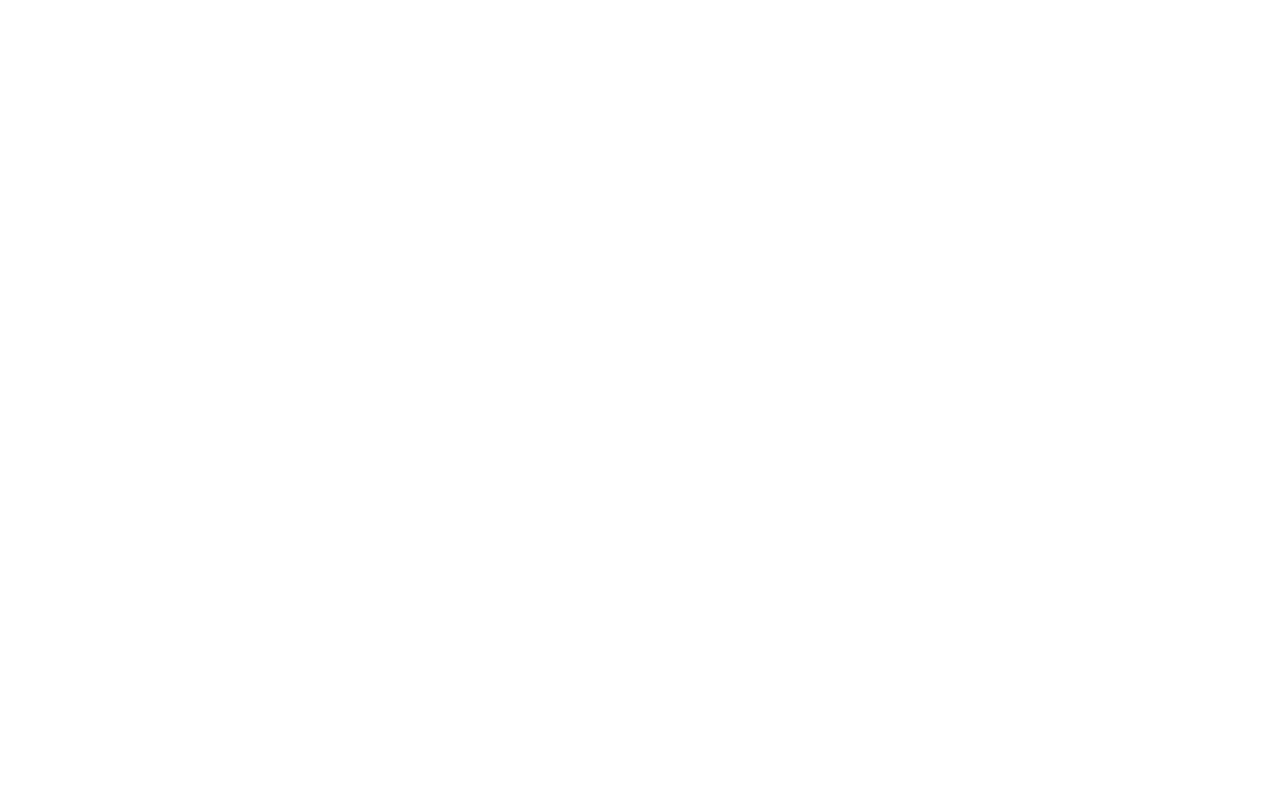
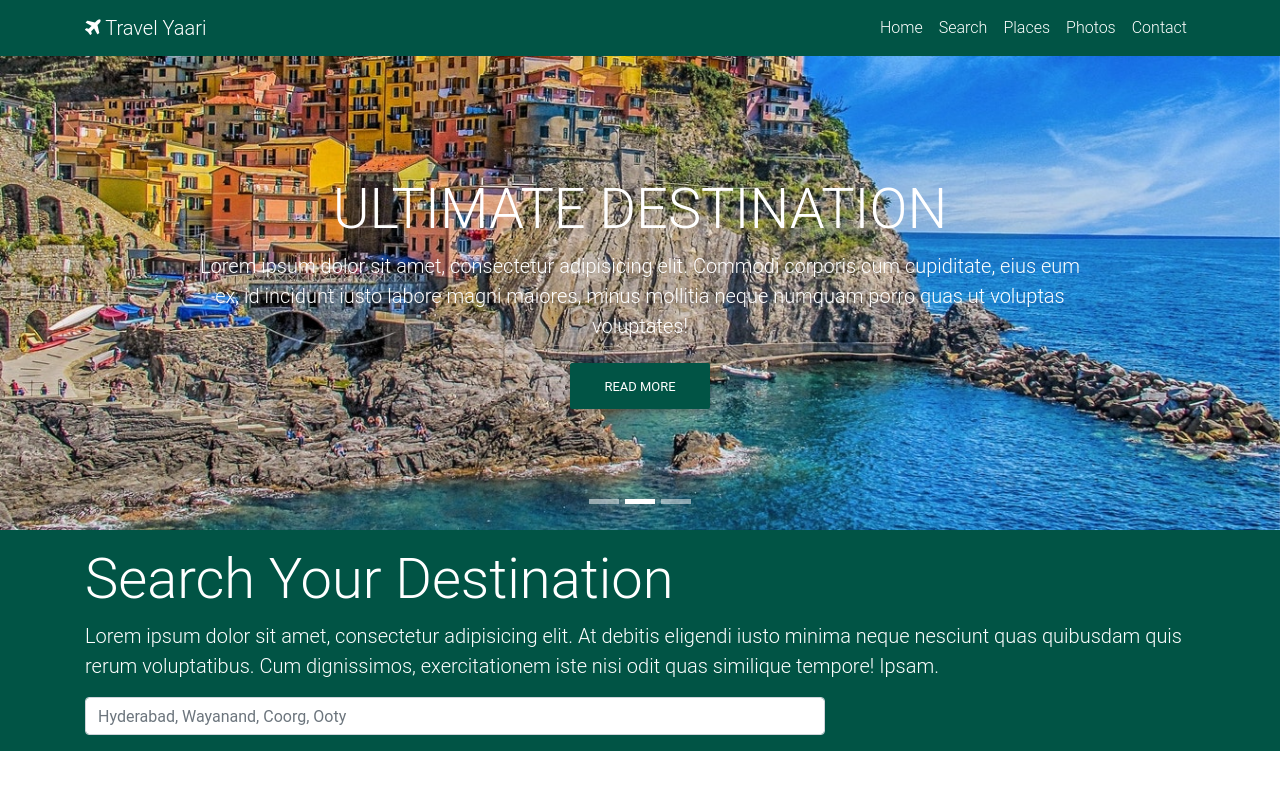
Before and after one commit to x-claimer/Travel_Yaari, a website: page index.html in a window 1280 px wide. Drawn offline with nearby package versions, Linux system fonts and the light colour scheme.

Commit message:
half done

```diff
--- a/atq_styles.css
+++ b/atq_styles.css
@@ -0,0 +1,17 @@
+.bg-ateeq, .btn-ateeq{
+    background-color: #015445;
+}
+
+.text-ateeq{
+    color: #015445;
+}
+
+.carousel .carousel-indicators li{
+    width: 30px;
+    height: 5px;
+    border-radius: 0%;
+}
+
+.carousel-caption{
+    bottom: 20%;
+}
--- a/index.html
+++ b/index.html
@@ -6,6 +6,7 @@
           content="width=device-width, user-scalable=no, initial-scale=1.0, maximum-scale=1.0, minimum-scale=1.0">
     <meta http-equiv="X-UA-Compatible" content="ie=edge">
     <!-- Boostrap CSS -->
+    <link rel="stylesheet" href="node_modules/font-awesome/css/font-awesome.css">
     <link rel="stylesheet" href="node_modules/mdbootstrap/css/bootstrap.css">
     <link rel="stylesheet" href="node_modules/mdbootstrap/css/mdb.css">
     <link rel="stylesheet" href="atq_styles.css">
@@ -13,6 +14,95 @@
     <title>Travel Yaari</title>
 </head>
 <body>
+
+    <!--main navbar-->
+    <nav class="navbar navbar-expand-sm navbar-dark bg-ateeq">
+        <div class="container">
+            <a href="index.html" class="navbar-brand"><span class="fa fa-plane"></span> Travel Yaari</a>
+            <button class="navbar-toggler" data-toggle="collapse" data-target="#travelNavbar">
+                <span class="navbar-toggler-icon"></span>
+            </button>
+
+            <div class="collapse navbar-collapse" id="travelNavbar">
+                <ul class="navbar-nav ml-auto">
+                    <li class="nav-item">
+                        <a href="#" class="nav-link">Home</a>
+                    </li>
+                    <li class="nav-item">
+                        <a href="#" class="nav-link">Search</a>
+                    </li>
+                    <li class="nav-item">
+                        <a href="#" class="nav-link">Places</a>
+                    </li>
+                    <li class="nav-item">
+                        <a href="#" class="nav-link">Photos</a>
+                    </li>
+                    <li class="nav-item">
+                        <a href="#" class="nav-link">Contact</a>
+                    </li>
+                </ul>
+
+            </div>
+        </div>
+    </nav>
+
+    <!--Carousel-->
+    <div>
+        <div class="carousel slide" id="travelCarousel" data-ride="carousel" data-interval="3000" data-pause="hover">
+            <div class="carousel-inner">
+                <div class="carousel-item active">
+                    <img src="img/slider_one.jpg" class="img-fluid" alt="">
+                    <div class="carousel-caption text-right animated zoomIn delay-1s">
+                        <h5 class="display-4">FEEL THE JOY</h5>
+                        <p class="lead">Lorem ipsum dolor sit amet, consectetur adipisicing elit. Commodi corporis cum cupiditate, eius eum ex, id incidunt iusto labore magni maiores, minus mollitia neque numquam porro quas ut voluptas voluptates!</p>
+                        <button class="btn btn-ateeq">Read More</button>
+                    </div>
+                </div>
+                <div class="carousel-item">
+                    <img src="img/slider_two.jpg" class="img-fluid " alt="">
+                    <div class="carousel-caption text-centert animated zoomIn delay-1s">
+                        <h5 class="display-4">ULTIMATE DESTINATION</h5>
+                        <p class="lead">Lorem ipsum dolor sit amet, consectetur adipisicing elit. Commodi corporis cum cupiditate, eius eum ex, id incidunt iusto labore magni maiores, minus mollitia neque numquam porro quas ut voluptas voluptates!</p>
+                        <button class="btn btn-ateeq">Read More</button>
+                    </div>
+                </div>
+                <div class="carousel-item">
+                    <img src="img/slider_three.jpg" class="img-fluid " alt="">
+                    <div class="carousel-caption text-left animated zoomIn delay-1s">
+                        <h5 class="display-4">HEAL IN NATURE</h5>
+                        <p class="lead">Lorem ipsum dolor sit amet, consectetur adipisicing elit. Commodi corporis cum cupiditate, eius eum ex, id incidunt iusto labore magni maiores, minus mollitia neque numquam porro quas ut voluptas voluptates!</p>
+                        <button class="btn btn-ateeq">Read More</button>
+                    </div>
+                </div>
+                <a href="#travelCarousel" class="carousel-control-prev" role="button" data-slide="prev">
+                    <span class="carousel-control-prev-icon"></span>
+                </a>
+                <a href="#travelCarousel" class="carousel-control-next" role="button" data-slide="next">
+                    <span class="carousel-control-next-icon"></span>
+                </a>
+                <ol class="carousel-indicators" >
+                    <li data-target="#travelCarousel" data-slide-to="0" class="active"></li>
+                    <li data-target="#travelCarousel" data-slide-to="1"></li>
+                    <li data-target="#travelCarousel" data-slide-to="2"></li>
+                </ol>
+
+            </div>
+        </div>
+    </div>
+
+    <!--Search box-->
+    <section class="p-3 bg-ateeq text-white">
+        <div class="container">
+            <div class="row">
+                <div class="col">
+                    <h5 class="display-4">Search Your Destination</h5>
+                    <p class="lead">Lorem ipsum dolor sit amet, consectetur adipisicing elit. At debitis eligendi iusto minima neque nesciunt quas quibusdam quis rerum voluptatibus. Cum dignissimos, exercitationem iste nisi odit quas similique tempore! Ipsam.</p>
+                    <input type="search" placeholder="Hyderabad, Wayanand, Coorg, Ooty" class="form-control col-12 col-sm-8">
+                </div>
+            </div>
+        </div>
+    </section>
+
 
 
 
```
